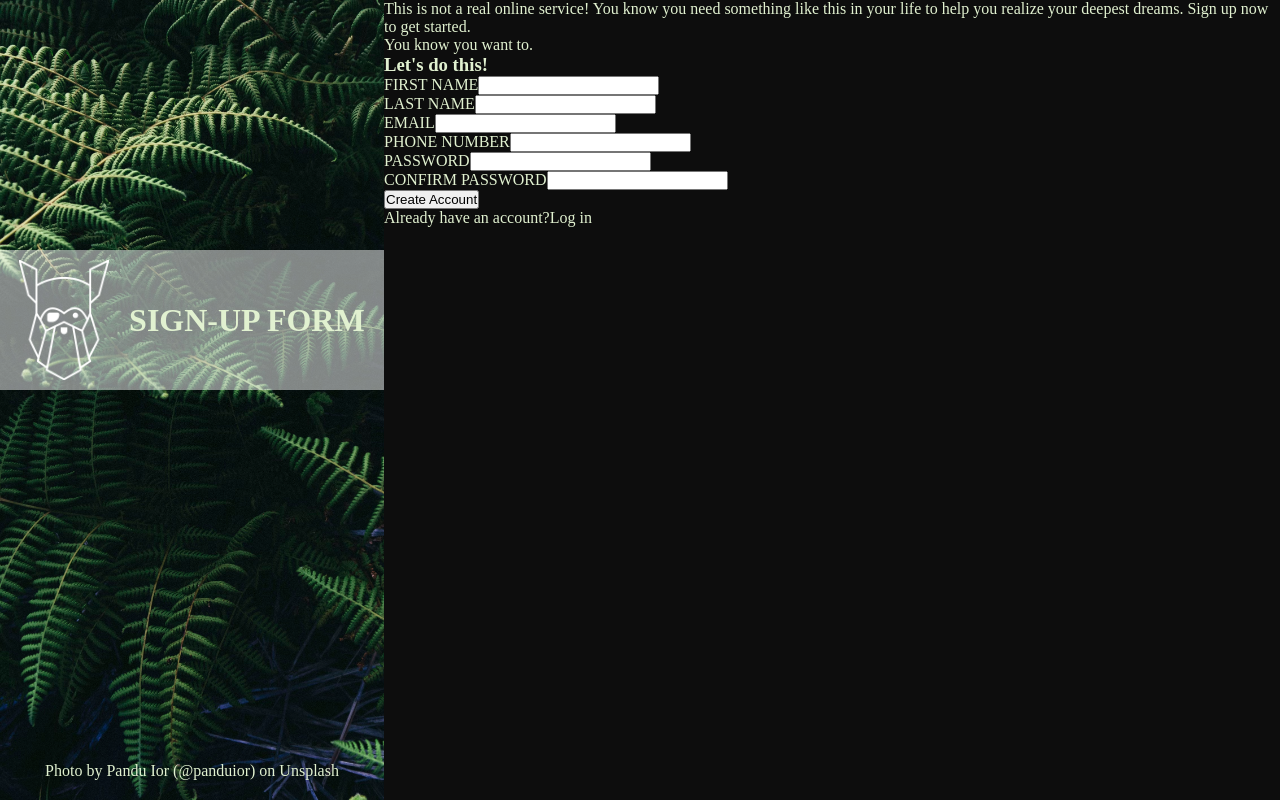
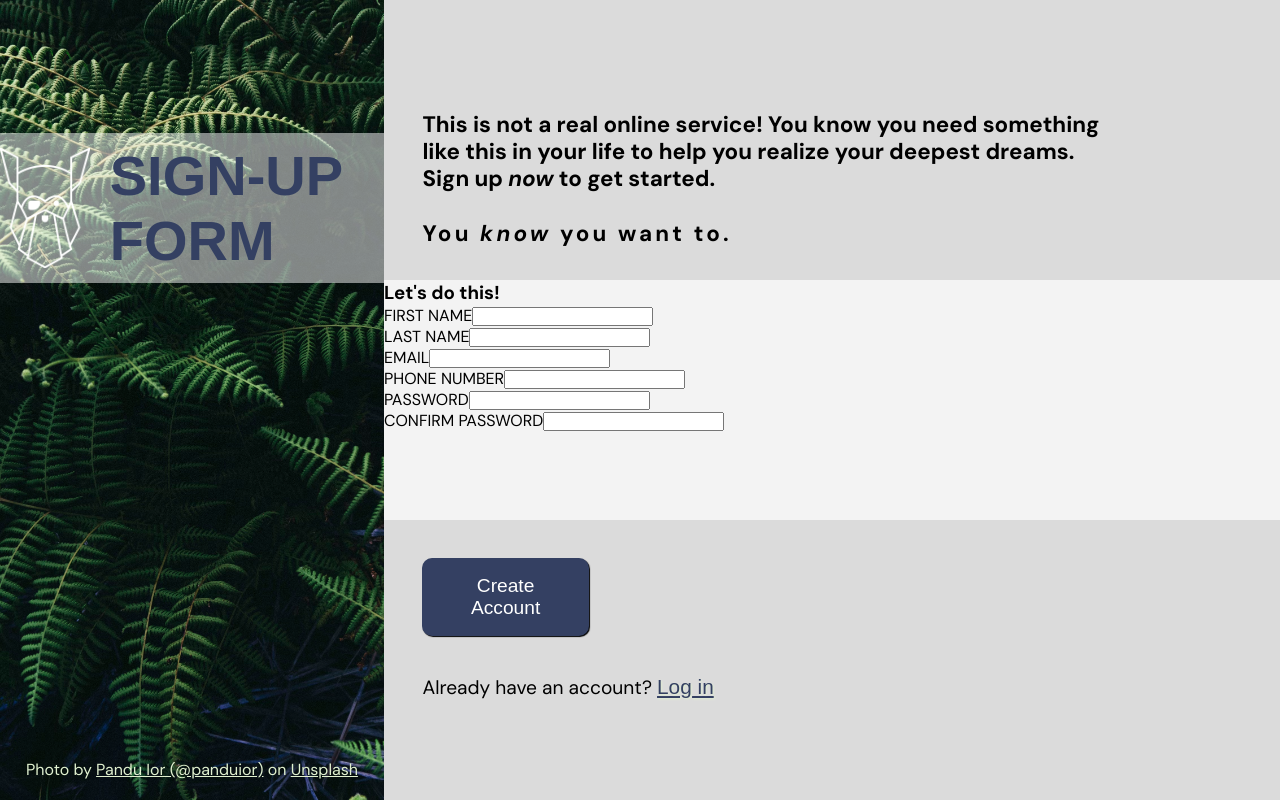
Before and after one commit to Firkax69/signUpForm-project, a plain HTML site: page index.html in a window 1280 px wide. Drawn offline with Linux system fonts and the light colour scheme; a web font is replaced by a local one.

Commit message:
Style main page, form left to do

```diff
--- a/index.html
+++ b/index.html
@@ -5,6 +5,10 @@
     <meta name="viewport" content="width=device-width, initial-scale=1.0">
     <title>Sign-up form for Odin Project</title>
     <link rel="stylesheet" href="./styles.css">
+    <link rel="preconnect" href="https://fonts.googleapis.com">
+    <link rel="preconnect" href="https://fonts.gstatic.com" crossorigin>
+    <link href="https://fonts.cdnfonts.com/css/norse" rel="stylesheet">
+    <link href="https://fonts.googleapis.com/css2?family=DM+Sans:ital,opsz,wght@0,9..40,100..1000;1,9..40,100..1000&display=swap" rel="stylesheet">
     <script src="./index.html"></script>
 </head>
 <body>
@@ -13,12 +17,13 @@
             <img src="./images/odin-lined.png" alt="logo-oin" class="odin">
             <h1 class="logo-text">SIGN-UP FORM</h1>
         </div>
-        <p class="author-credit">Photo by <span>Pandu Ior (@panduior)</span> on <span>Unsplash</span></p>
+        <p class="author-credit">Photo by <u>Pandu Ior (@panduior)</u> on <u>Unsplash</u></p>
     </div>
     <div class="rh-side">
-        <div>
-            <div>This is not a real online service! You know you need something like this in your life to help you realize your deepest dreams. Sign up <span class="italic">now</span> to get started.</div>
-            <div>You<span class="italic"> know </span>you want to.</div>
+        <div class="header">
+            <div class="header-1">This is not a real online service! You know you need something like this in your life to help you realize your deepest dreams.</div>
+            <div class="header-2">Sign up <em>now</em> to get started.</div>
+            <div class="header-3">You <em>know</em> you want to.</div>
         </div>
         <form action="">
             <div class="main">
@@ -30,9 +35,9 @@
                 <div class="input"><label for=""></label>PASSWORD<input type="text"></div>
                 <div class="input"><label for=""></label>CONFIRM PASSWORD<input type="text"></div>
             </div>
-            <div>
-                <button>Create Account</button>
-                <p>Already have an account?<span>Log in</span></p>
+            <div class="footer">
+                <button class="crt-button">Create Account</button>
+                <p class="footer-text">Already have an account? <a class="log-in">Log in</a></p>
             </div>
         </form>
     </div>
--- a/styles.css
+++ b/styles.css
@@ -1,5 +1,7 @@
 :root {
-    --text-color: rgb(225, 241, 208);
+    --text-color: rgb(225, 241, 208); /*use for button and login color*/
+    --general-font-family: 'DM sans', sans-serif;
+    --logo-font-family: Norse, Arial, Helvetica, sans-serif;
 }
 
 * {
@@ -12,6 +14,8 @@ body {
   display: flex;
 }
 
+/* Styles for side-bar , FONTS STILL NEEDS ADDING! */
+
 .logo {
     background: url(./images/background.avif);
     width: 30vw;
@@ -21,7 +25,7 @@ body {
     display: flex;
     justify-content: center;
     align-items: center;
-    color: var(--text-color);
+    color: #344062;
 }
 
 .logo-container {
@@ -33,21 +37,108 @@ body {
     justify-content: center;
     padding: 10px 0;
     position: relative;
-    top: -10vh;
+    top: -24vh;
 }
 
 .author-credit {
     position: absolute;
     bottom: 0;
     padding: 20px 0;
+    color: var(--text-color);
+    font-family: var(--general-font-family);
 }
 
 .odin {
     height: 15vh;
 }
 
+.logo-text {
+    font-family: var(--logo-font-family);
+    font-size: 7vh;
+}
+
+/* Styles for RH main page */
+
 .rh-side {
     background-color: rgba(0, 0, 0, 0.95);
+    color: black;
+    width: 70vw;
+    font-family: var(--general-font-family);
+}
+
+/* Header styles */
+.header {
+    padding: 0 12vw 0 3vw;
+    height: 35vh;
+    background-color: rgba(255, 255, 255, 0.85);
+}
+
+.header > div {
+    font-size: 1.4rem;
+    font-family: var(--general-font-family);
+    font-weight: 700;
+    line-height: 1.2;
+}
+
+.header-1 {
+    padding-top: 14vh;
+}
+
+.header-3 {
+    padding-top: 3.5vh;
+    letter-spacing: 0.2rem;
+}
+
+.main {
+    height: 30vh;
+    background-color: rgba(255, 255, 255, 0.95);
+}
+
+/* Footer styles */
+.footer {
+    height: 35vh;
+    padding: 3vw;
+    background-color: rgba(255, 255, 255, 0.85);
+}
+
+button {
+    margin-bottom: 3vw;
+    background-color: #344062;
+    padding: 17px 25px;
+    border-radius: 10px;
+    border: none;
+    width: 13vw;
+    box-shadow: 1px 1px 1px rgb(0, 0, 0);
+}
+
+.crt-button {
+    color: white;
+    font-size: 1.2rem;
+}
+
+.crt-button:hover {
+    background-color: #445792;
+}
+
+.crt-button:active {
+    box-shadow: none;
+    box-shadow: -1px -1px 1px rgb(0, 0, 0);
+}
+
+a {
+    text-decoration: underline;
+    font-family: var(--logo-font-family);
+    font-size: 1.3rem;
+    color: #344062;
+    text-shadow: 1px 1px 2px var(--text-color);
+}
+
+a:hover {
+    text-shadow: 5px 5px 10px rgb(0, 0, 0);
     color: var(--text-color);
-    width: 70vw;
+    text-decoration: none;
 }
+
+.footer-text {
+    font-size: 1.2rem;
+}
```
